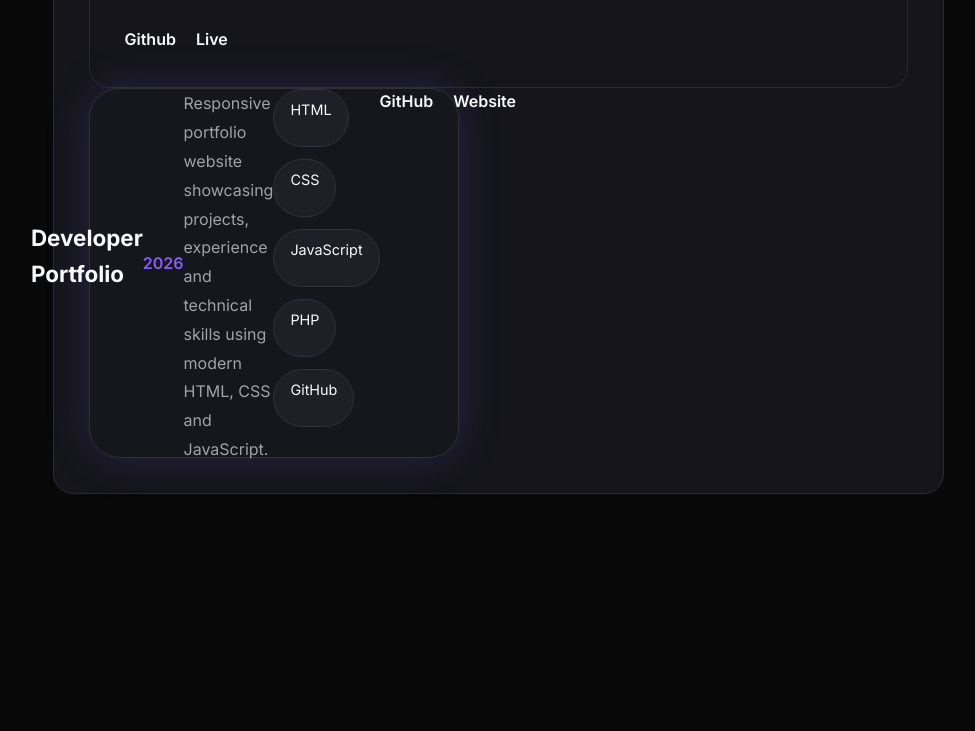
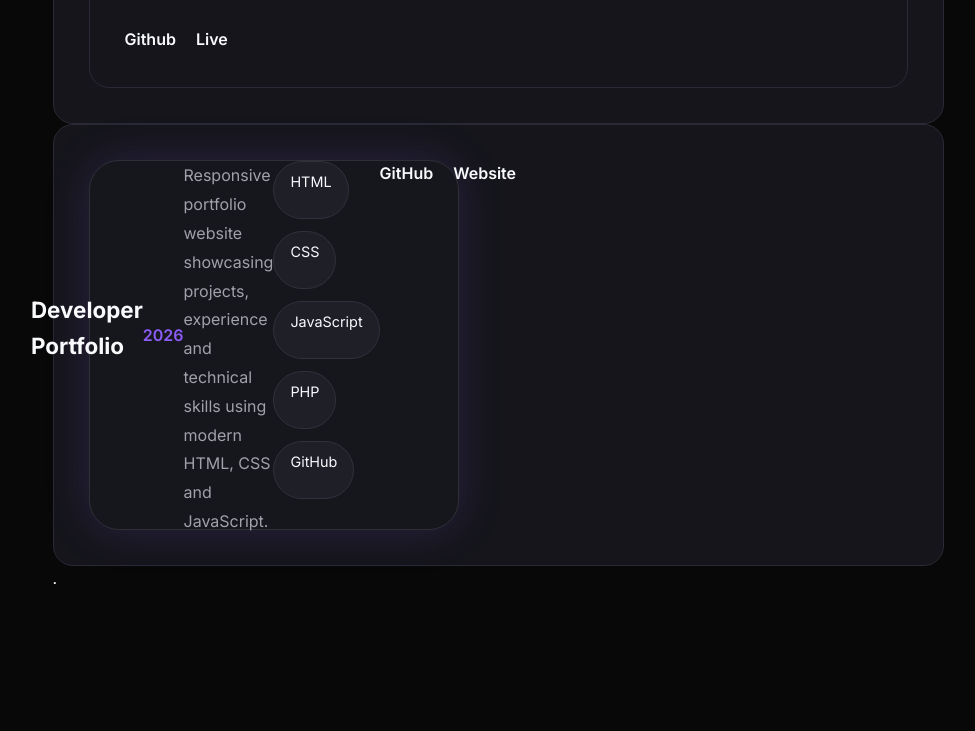
Before and after one commit to LwanJacs/liwalam.github.io, a plain HTML site: page index.html in a window 1280 px wide. Shown: the part 3790-4521 px from the top of the page, without its empty margins (142-1117 px from the left). Drawn offline with Linux system fonts and the light colour scheme.

Commit message:
Formatting issue edited

```diff
--- a/index.html
+++ b/index.html
@@ -222,7 +222,8 @@
                             <a href="#">Live</a>
                         </div>
                     </article>
-
+                </div>
+                <div class="project-card">
                     <article class="profile-card">
                         <div class="project-header">
                             <h3>Developer Portfolio</h3>
@@ -247,6 +248,7 @@
                             </div>
                     </article>
                 </div>
+                                   .
             </div>
         </section>
 
```
